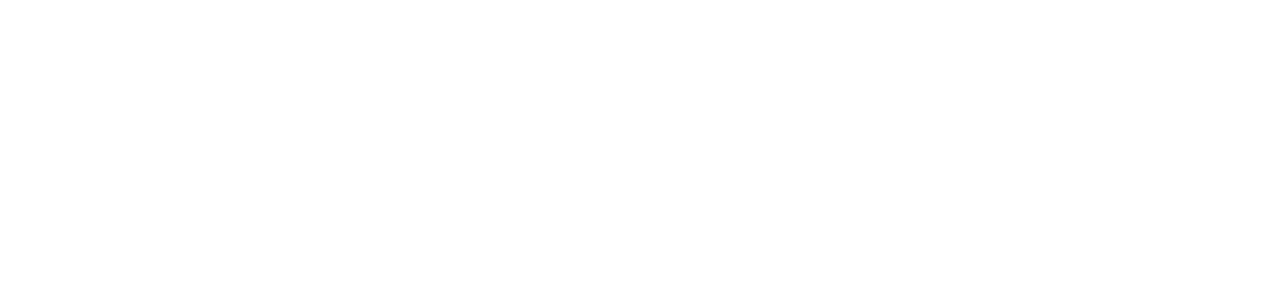
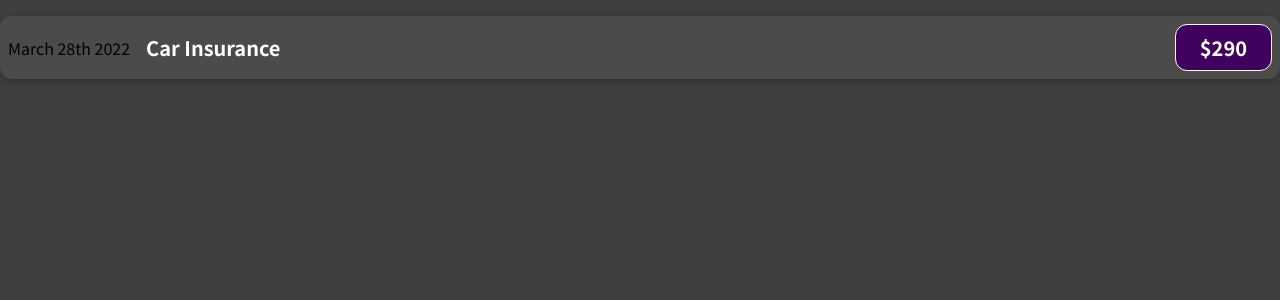
Before and after one commit to oaat9309/udemy-react, a React (Create React App) app: page / in a window 1280 px wide. Shown: the top 300 px of the page. Built offline with nearby package versions, Linux system fonts and the light colour scheme.

Commit message:
feat: Added Custom Components (07.27)

```diff
--- a/src/App.css
+++ /dev/null
@@ -1,38 +0,0 @@
-.App {
-  text-align: center;
-}
-
-.App-logo {
-  height: 40vmin;
-  pointer-events: none;
-}
-
-@media (prefers-reduced-motion: no-preference) {
-  .App-logo {
-    animation: App-logo-spin infinite 20s linear;
-  }
-}
-
-.App-header {
-  background-color: #282c34;
-  min-height: 100vh;
-  display: flex;
-  flex-direction: column;
-  align-items: center;
-  justify-content: center;
-  font-size: calc(10px + 2vmin);
-  color: white;
-}
-
-.App-link {
-  color: #61dafb;
-}
-
-@keyframes App-logo-spin {
-  from {
-    transform: rotate(0deg);
-  }
-  to {
-    transform: rotate(360deg);
-  }
-}
--- a/src/App.js
+++ b/src/App.js
@@ -1,7 +1,11 @@
-import "./App.css";
+import ExpenseItem from "./components/ExpenseItem";
 
 function App() {
-  return <div></div>;
+  return (
+    <div>
+      <ExpenseItem />
+    </div>
+  );
 }
 
 export default App;
--- /dev/null
+++ b/src/components/ExpenseItem.css
@@ -0,0 +1,56 @@
+.expense-item {
+  display: flex;
+  justify-content: space-between;
+  align-items: center;
+  box-shadow: 0 2px 8px rgba(0, 0, 0, 0.25);
+  padding: 0.5rem;
+  margin: 1rem 0;
+  border-radius: 12px;
+  background-color: #4b4b4b;
+}
+
+.expense-item__description {
+  display: flex;
+  flex-direction: column;
+  gap: 1rem;
+  align-items: flex-end;
+  flex-flow: column-reverse;
+  justify-content: flex-start;
+  flex: 1;
+}
+
+.expense-item h2 {
+  color: #3a3a3a;
+  font-size: 1rem;
+  flex: 1;
+  margin: 0 1rem;
+  color: white;
+}
+
+.expense-item__price {
+  font-size: 1rem;
+  font-weight: bold;
+  color: white;
+  background-color: #40005d;
+  border: 1px solid white;
+  padding: 0.5rem;
+  border-radius: 12px;
+}
+
+@media (min-width: 580px) {
+  .expense-item__description {
+    flex-direction: row;
+    align-items: center;
+    justify-content: flex-start;
+    flex: 1;
+  }
+
+  .expense-item__description h2 {
+    font-size: 1.25rem;
+  }
+
+  .expense-item__price {
+    font-size: 1.25rem;
+    padding: 0.5rem 1.5rem;
+  }
+}
--- /dev/null
+++ b/src/components/ExpenseItem.jsx
@@ -0,0 +1,16 @@
+import React from "react";
+import "./ExpenseItem.css";
+
+const ExpenseItem = () => {
+  return (
+    <div className="expense-item">
+      <div>March 28th 2022</div>
+      <div className="expense-item__description">
+        <h2>Car Insurance</h2>
+        <div className="expense-item__price">$290</div>
+      </div>
+    </div>
+  );
+};
+
+export default ExpenseItem;
--- a/src/index.css
+++ b/src/index.css
@@ -1,13 +1,14 @@
+@import url("https://fonts.googleapis.com/css2?family=Noto+Sans+JP:wght@400;700&display=swap");
+
+* {
+  box-sizing: border-box;
+}
+
+html {
+  font-family: "Noto Sans JP", sans-serif;
+}
+
 body {
   margin: 0;
-  font-family: -apple-system, BlinkMacSystemFont, 'Segoe UI', 'Roboto', 'Oxygen',
-    'Ubuntu', 'Cantarell', 'Fira Sans', 'Droid Sans', 'Helvetica Neue',
-    sans-serif;
-  -webkit-font-smoothing: antialiased;
-  -moz-osx-font-smoothing: grayscale;
+  background-color: #3f3f3f;
 }
-
-code {
-  font-family: source-code-pro, Menlo, Monaco, Consolas, 'Courier New',
-    monospace;
-}
```
